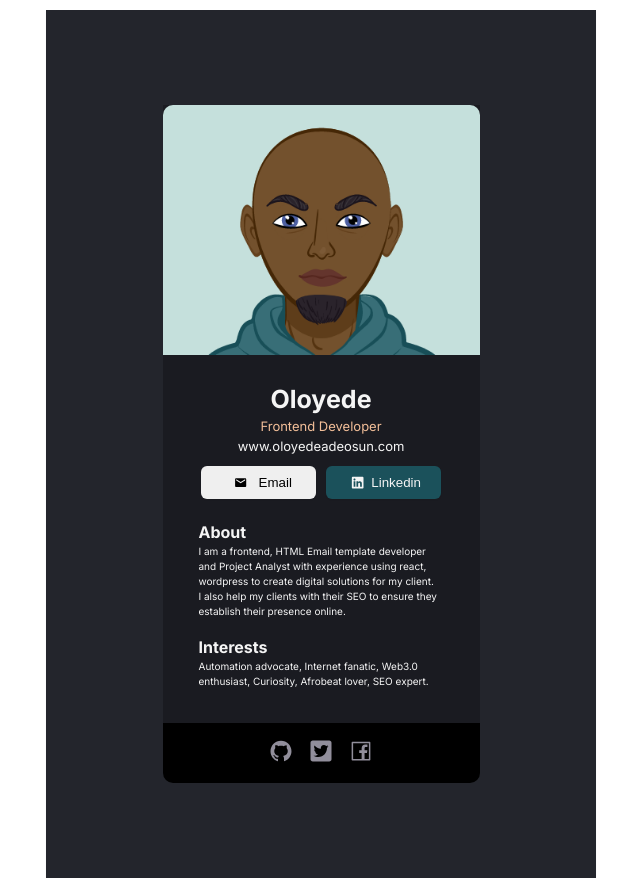
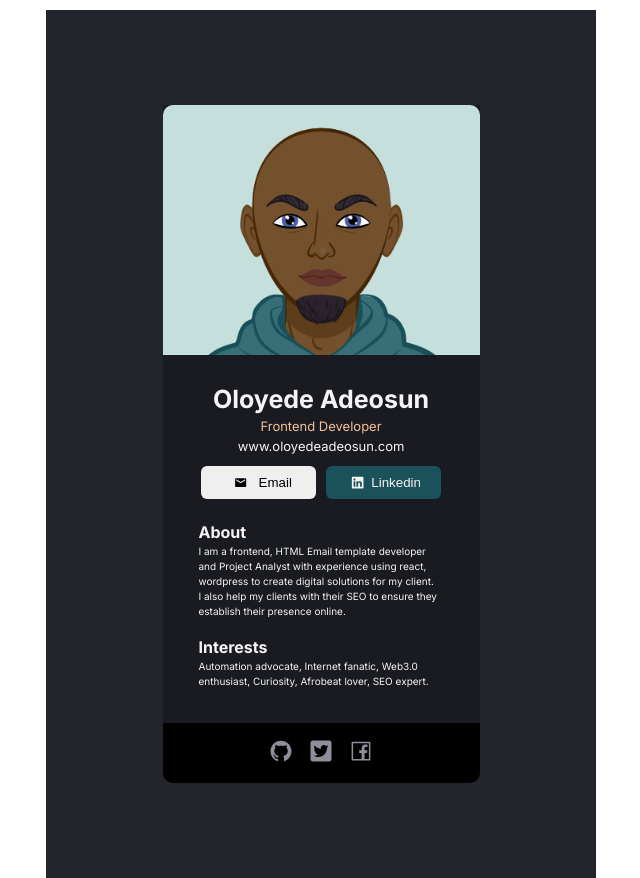
Before and after one commit to adesleem/React-Digital--Business-Card, a React (Vite) app: page / in a window 1280 px wide. Shown: the whole page, without its empty margins (319-959 px from the left). Built offline with nearby package versions, Linux system fonts and the light colour scheme.

Commit message:
React-Digital--Business-Card

```diff
--- a/src/App.jsx
+++ b/src/App.jsx
@@ -8,7 +8,7 @@ import Footer from "./Components/Footer";
 function App() {
   return (
     <div className="card">
-      <Info title="Oloyede" />
+      <Info title="Oloyede Adeosun" />
       <About />
       <Interests />
       <Footer />
```
